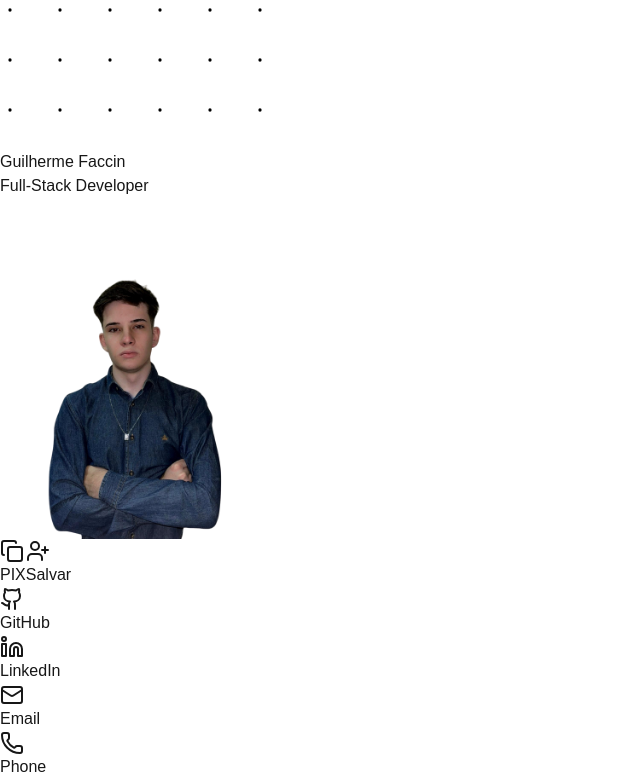
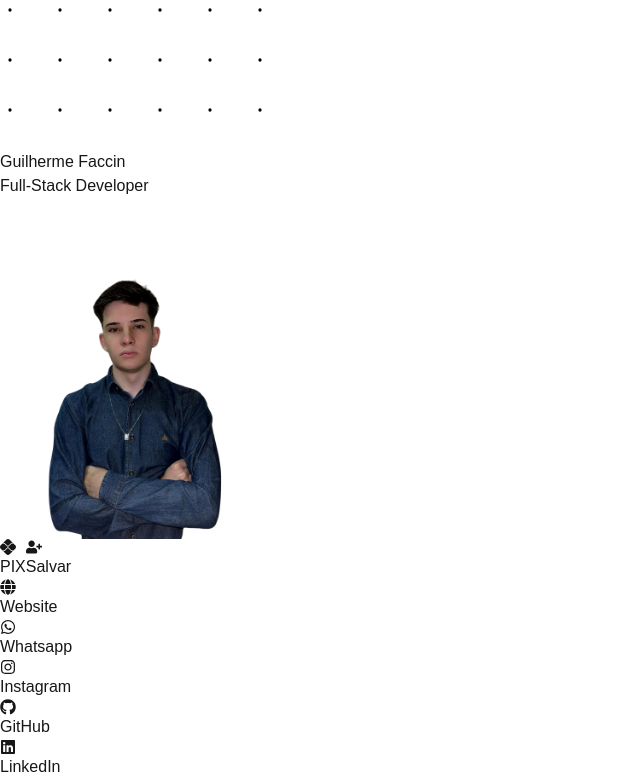
Before and after one commit to Faccin27/Faccin-tag, a Next.js app: page / in a window 1280 px wide. Shown: the top 778 px of the page, without its empty margins (0-640 px from the left). Built offline with nearby package versions, Linux system fonts and the light colour scheme.

Commit message:
feat: updated icons

```diff
--- a/package.json
+++ b/package.json
@@ -14,7 +14,8 @@
     "next": "15.1.7",
     "qrcode-pix": "^5.0.0",
     "react": "^19.0.0",
-    "react-dom": "^19.0.0"
+    "react-dom": "^19.0.0",
+    "react-icons": "^5.5.0"
   },
   "devDependencies": {
     "@eslint/eslintrc": "^3",
--- a/src/components/Hero.tsx
+++ b/src/components/Hero.tsx
@@ -1,14 +1,29 @@
-"use client"
+"use client";
 
-import Image from "next/image"
-import { Github, Linkedin, Mail, Phone, Instagram, Music, Copy, UserPlus } from "lucide-react"
-import { motion } from "framer-motion"
-import { useState } from "react"
-import Me from "@/assets/me.png"
-import { QrCodePix } from "qrcode-pix"
+import Image from "next/image";
+
+import {
+  FaSpotify,
+  FaLinkedin,
+  FaWhatsapp,
+  FaGithub,
+  FaEnvelope,
+  FaUserPlus,
+  FaCopy,
+  FaGlobe,
+  FaInstagram,
+} from "react-icons/fa";
+import { FaPix } from "react-icons/fa6";
+import { motion } from "framer-motion";
+import { useState } from "react";
+import Me from "@/assets/me.png";
+import { QrCodePix } from "qrcode-pix";
 
 const CodePattern = () => (
-  <svg className="absolute inset-0 w-full h-full opacity-5" xmlns="http://www.w3.org/2000/svg">
+  <svg
+    className="absolute inset-0 w-full h-full opacity-5"
+    xmlns="http://www.w3.org/2000/svg"
+  >
     <pattern
       id="pattern-circles"
       x="0"
@@ -18,20 +33,33 @@ const CodePattern = () => (
       patternUnits="userSpaceOnUse"
       patternContentUnits="userSpaceOnUse"
     >
-      <circle id="pattern-circle" cx="10" cy="10" r="1.6257413380501518" fill="#000"></circle>
+      <circle
+        id="pattern-circle"
+        cx="10"
+        cy="10"
+        r="1.6257413380501518"
+        fill="#000"
+      ></circle>
     </pattern>
-    <rect id="rect" x="0" y="0" width="100%" height="100%" fill="url(#pattern-circles)"></rect>
+    <rect
+      id="rect"
+      x="0"
+      y="0"
+      width="100%"
+      height="100%"
+      fill="url(#pattern-circles)"
+    ></rect>
   </svg>
-)
+);
 
 export default function Hero() {
-  const [isOpen, setIsOpen] = useState(false)
-  const [amount, setAmount] = useState(0)
-  const [qrCode, setQrCode] = useState("")
-  const [copypasteCode, setCopypasteCode] = useState("")
+  const [isOpen, setIsOpen] = useState(false);
+  const [amount, setAmount] = useState(0);
+  const [qrCode, setQrCode] = useState("");
+  const [copypasteCode, setCopypasteCode] = useState("");
 
   const generateQRCode = async () => {
-    if (amount <= 0) return
+    if (amount <= 0) return;
     try {
       const qrCodePix = QrCodePix({
         version: "01",
@@ -42,47 +70,47 @@ export default function Hero() {
         message: "Pay me :)",
         cep: "89610000",
         value: amount,
-      })
+      });
 
-      const base64 = await qrCodePix.base64()
-      setQrCode(base64)
+      const base64 = await qrCodePix.base64();
+      setQrCode(base64);
 
-      const copypaste = qrCodePix.payload()
-      setCopypasteCode(copypaste)
+      const copypaste = qrCodePix.payload();
+      setCopypasteCode(copypaste);
     } catch (error) {
-      console.error("Erro ao gerar QR Code:", error)
+      console.error("Erro ao gerar QR Code:", error);
     }
-  }
+  };
 
   const copyCopypasteCode = () => {
     if (copypasteCode) {
       navigator.clipboard.writeText(copypasteCode).then(() => {
-        alert("Código PIX copiado para a área de transferência!")
-      })
+        alert("Código PIX copiado para a área de transferência!");
+      });
     }
-  }
+  };
 
   const saveContact = () => {
     const contact = {
       name: "Guilherme Faccin",
       phone: "+5549999215720",
       email: "gfaccin27@gmail.com",
-    }
+    };
     const vcard = `BEGIN:VCARD
 VERSION:3.0
 FN:${contact.name}
 TEL:${contact.phone}
 EMAIL:${contact.email}
-END:VCARD`
-    const blob = new Blob([vcard], { type: "text/vcard;charset=utf-8" })
-    const url = URL.createObjectURL(blob)
-    const link = document.createElement("a")
-    link.href = url
-    link.download = "contact.vcf"
-    document.body.appendChild(link)
-    link.click()
-    document.body.removeChild(link)
-  }
+END:VCARD`;
+    const blob = new Blob([vcard], { type: "text/vcard;charset=utf-8" });
+    const url = URL.createObjectURL(blob);
+    const link = document.createElement("a");
+    link.href = url;
+    link.download = "contact.vcf";
+    document.body.appendChild(link);
+    link.click();
+    document.body.removeChild(link);
+  };
 
   return (
     <section
@@ -158,7 +186,7 @@ END:VCARD`
                   whileHover={{ scale: 1.05 }}
                   whileTap={{ scale: 0.95 }}
                 >
-                  <Copy className="w-6 h-6" />
+                  <FaPix  className="w-6 h-6" />
                   <span className="font-bold">PIX</span>
                 </motion.button>
 
@@ -168,17 +196,42 @@ END:VCARD`
                   whileHover={{ scale: 1.05 }}
                   whileTap={{ scale: 0.95 }}
                 >
-                  <UserPlus className="w-6 h-6" />
+                  <FaUserPlus className="w-6 h-6" />
                   <span className="font-bold">Salvar</span>
                 </motion.button>
               </div>
+              <a
+                href="https://faccindev.pro"
+                target="_blank"
+                className="inline-flex items-center justify-center gap-2 px-6 py-3 bg-white/80 hover:bg-white dark:bg-gray-800/80 dark:hover:bg-gray-800 text-gray-700 dark:text-gray-300 rounded-full transition-colors duration-300 shadow-lg hover:shadow-xl"
+                rel="noreferrer"
+              >
+                <FaGlobe className="w-6 h-6" />
+                <span className="font-bold">Website</span>
+              </a>
+              <a
+                href="tel:+5549999215720"
+                className="inline-flex items-center justify-center gap-2 px-6 py-3 bg-white/80 hover:bg-white dark:bg-gray-800/80 dark:hover:bg-gray-800 text-gray-700 dark:text-gray-300 rounded-full transition-colors duration-300 shadow-lg hover:shadow-xl"
+              >
+                <FaWhatsapp className="w-6 h-6" />
+                <span className="font-bold">Whatsapp</span>
+              </a>
+              <a
+                href="https://www.instagram.com/gui.faccin/"
+                target="_blank"
+                className="inline-flex items-center justify-center gap-2 px-6 py-3 bg-white/80 hover:bg-white dark:bg-gray-800/80 dark:hover:bg-gray-800 text-gray-700 dark:text-gray-300 rounded-full transition-colors duration-300 shadow-lg hover:shadow-xl"
+                rel="noreferrer"
+              >
+                <FaInstagram className="w-6 h-6" />
+                <span className="font-bold">Instagram</span>
+              </a>
               <a
                 href="https://github.com/Faccin27"
                 target="_blank"
                 className="inline-flex items-center justify-center gap-2 px-6 py-3 bg-white/80 hover:bg-white dark:bg-gray-800/80 dark:hover:bg-gray-800 text-gray-700 dark:text-gray-300 rounded-full transition-colors duration-300 shadow-lg hover:shadow-xl"
                 rel="noreferrer"
               >
-                <Github className="w-6 h-6" />
+                <FaGithub className="w-6 h-6" />
                 <span className="font-bold">GitHub</span>
               </a>
               <a
@@ -187,7 +240,7 @@ END:VCARD`
                 className="inline-flex items-center justify-center gap-2 px-6 py-3 bg-white/80 hover:bg-white dark:bg-gray-800/80 dark:hover:bg-gray-800 text-gray-700 dark:text-gray-300 rounded-full transition-colors duration-300 shadow-lg hover:shadow-xl"
                 rel="noreferrer"
               >
-                <Linkedin className="w-6 h-6" />
+                <FaLinkedin className="w-6 h-6" />
                 <span className="font-bold">LinkedIn</span>
               </a>
               <a
@@ -196,32 +249,17 @@ END:VCARD`
                 className="inline-flex items-center justify-center gap-2 px-6 py-3 bg-white/80 hover:bg-white dark:bg-gray-800/80 dark:hover:bg-gray-800 text-gray-700 dark:text-gray-300 rounded-full transition-colors duration-300 shadow-lg hover:shadow-xl"
                 rel="noreferrer"
               >
-                <Mail className="w-6 h-6" />
+                <FaEnvelope className="w-6 h-6" />
                 <span className="font-bold">Email</span>
               </a>
-              <a
-                href="tel:+5549999215720"
-                className="inline-flex items-center justify-center gap-2 px-6 py-3 bg-white/80 hover:bg-white dark:bg-gray-800/80 dark:hover:bg-gray-800 text-gray-700 dark:text-gray-300 rounded-full transition-colors duration-300 shadow-lg hover:shadow-xl"
-              >
-                <Phone className="w-6 h-6" />
-                <span className="font-bold">Phone</span>
-              </a>
-              <a
-                href="https://www.instagram.com/gui.faccin/"
-                target="_blank"
-                className="inline-flex items-center justify-center gap-2 px-6 py-3 bg-white/80 hover:bg-white dark:bg-gray-800/80 dark:hover:bg-gray-800 text-gray-700 dark:text-gray-300 rounded-full transition-colors duration-300 shadow-lg hover:shadow-xl"
-                rel="noreferrer"
-              >
-                <Instagram className="w-6 h-6" />
-                <span className="font-bold">Instagram</span>
-              </a>
+
               <a
                 href="https://open.spotify.com/user/gfaccin27"
                 target="_blank"
                 className="inline-flex items-center justify-center gap-2 px-6 py-3 bg-white/80 hover:bg-white dark:bg-gray-800/80 dark:hover:bg-gray-800 text-gray-700 dark:text-gray-300 rounded-full transition-colors duration-300 shadow-lg hover:shadow-xl"
                 rel="noreferrer"
               >
-                <Music className="w-6 h-6" />
+                <FaSpotify className="w-6 h-6" />
                 <span className="font-bold">Spotify</span>
               </a>
             </div>
@@ -297,16 +335,19 @@ END:VCARD`
                 <div className="h-1 w-20 bg-gradient-to-r from-blue-400 to-purple-500 rounded-full mx-auto mt-2"></div>
               </div>
 
-
               <div className="flex flex-col gap-5">
                 <div className="relative">
-                  <label className="text-sm font-medium text-gray-700 dark:text-gray-300 mb-1 block">Valor (R$)</label>
+                  <label className="text-sm font-medium text-gray-700 dark:text-gray-300 mb-1 block">
+                    Valor (R$)
+                  </label>
                   <input
                     type="number"
                     min="0.01"
                     step="0.01"
                     value={amount}
-                    onChange={(e) => setAmount(Number.parseFloat(e.target.value) || 0)}
+                    onChange={(e) =>
+                      setAmount(Number.parseFloat(e.target.value) || 0)
+                    }
                     className="w-full px-4 py-3 border border-gray-200 dark:border-gray-700 rounded-xl focus:ring-2 focus:ring-blue-500 focus:border-blue-500 dark:bg-gray-800/80 dark:text-white transition-all duration-200"
                     placeholder="Digite o valor"
                   />
@@ -359,15 +400,20 @@ END:VCARD`
               </div>
 
               <div className="flex flex-col items-center">
-
                 <div className="bg-white p-3 rounded-xl shadow-lg mb-6">
-                  <img src={qrCode || "/placeholder.svg"} alt="QR Code PIX" className="w-48 h-48" />
+                  <img
+                    src={qrCode || "/placeholder.svg"}
+                    alt="QR Code PIX"
+                    className="w-48 h-48"
+                  />
                 </div>
 
                 <div className="flex justify-center mb-4">
                   <div className="bg-gradient-to-r from-blue-600/10 to-purple-600/10 dark:from-blue-600/20 dark:to-purple-600/20 px-6 py-3 rounded-xl">
                     <p className="text-center text-gray-700 dark:text-gray-300">
-                    <span className="block text-sm font-medium">Valor a pagar:</span>
+                      <span className="block text-sm font-medium">
+                        Valor a pagar:
+                      </span>
                       <span className="text-2xl font-bold bg-clip-text text-transparent bg-gradient-to-r from-blue-600 to-purple-600 dark:from-blue-400 dark:to-purple-400">
                         R$ {amount.toFixed(2)}
                       </span>
@@ -375,7 +421,8 @@ END:VCARD`
                   </div>
                 </div>
                 <p className="text-sm text-gray-600 dark:text-gray-400 mb-4 text-center">
-                  Escaneie o código acima ou use a opção abaixo para copiar o código
+                  Escaneie o código acima ou use a opção abaixo para copiar o
+                  código
                 </p>
 
                 <motion.button
@@ -384,7 +431,7 @@ END:VCARD`
                   whileHover={{ scale: 1.02 }}
                   whileTap={{ scale: 0.98 }}
                 >
-                  <Copy className="w-5 h-5" />
+                  <FaCopy  className="w-5 h-5" />
                   <span className="font-bold">Copiar código PIX</span>
                 </motion.button>
               </div>
@@ -392,8 +439,8 @@ END:VCARD`
               <div className="mt-6 flex justify-center">
                 <motion.button
                   onClick={() => {
-                    setQrCode("")
-                    setIsOpen(false)
+                    setQrCode("");
+                    setIsOpen(false);
                   }}
                   className="px-6 py-2.5 text-gray-700 dark:text-gray-300 bg-white/80 dark:bg-gray-800/80 rounded-xl hover:bg-white dark:hover:bg-gray-700 transition-all duration-300 shadow-md hover:shadow-lg border border-gray-200 dark:border-gray-700"
                   whileHover={{ scale: 1.05 }}
@@ -407,5 +454,5 @@ END:VCARD`
         </div>
       )}
     </section>
-  )
+  );
 }
```
Also changed, not shown: 1 other file (tests, documents, lock files or other folders). Lines whose indentation alone changed are shown as unchanged.
